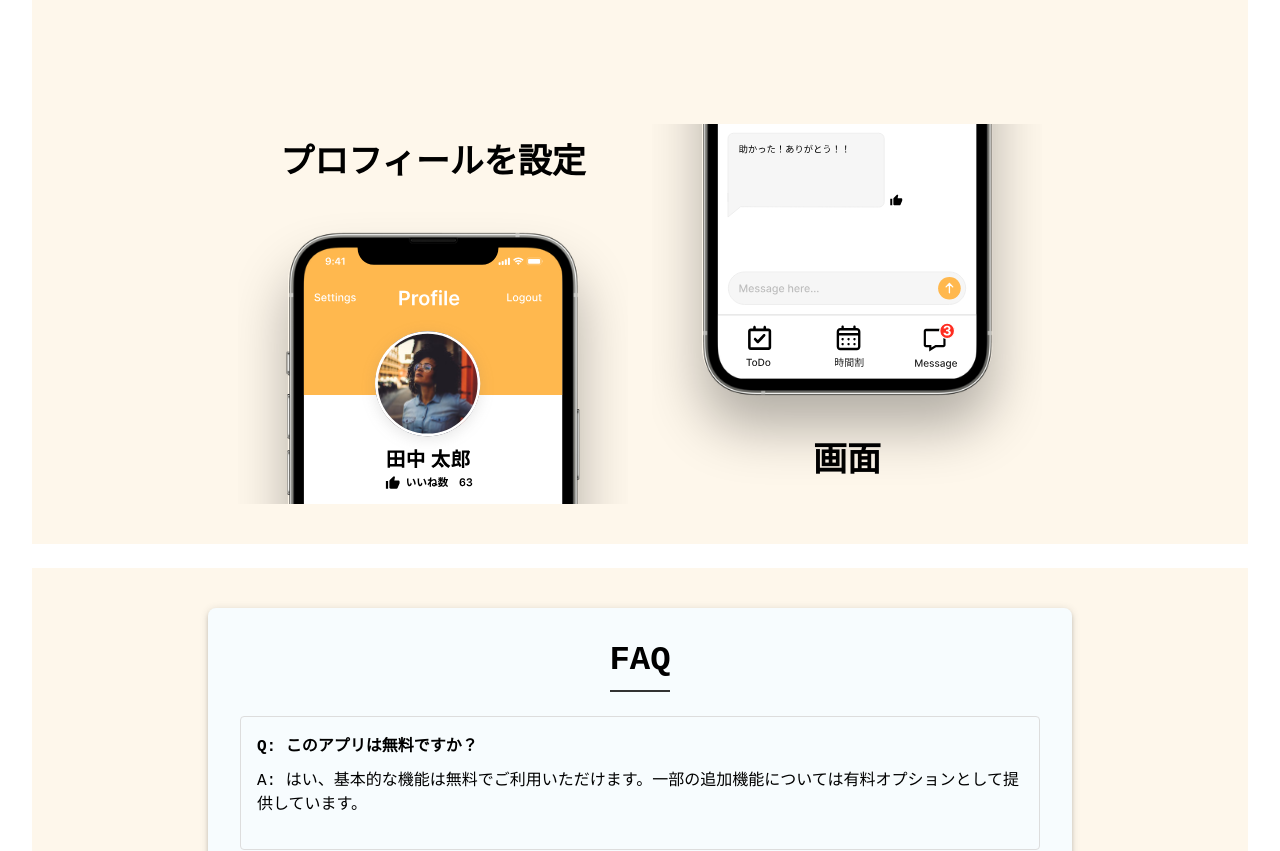
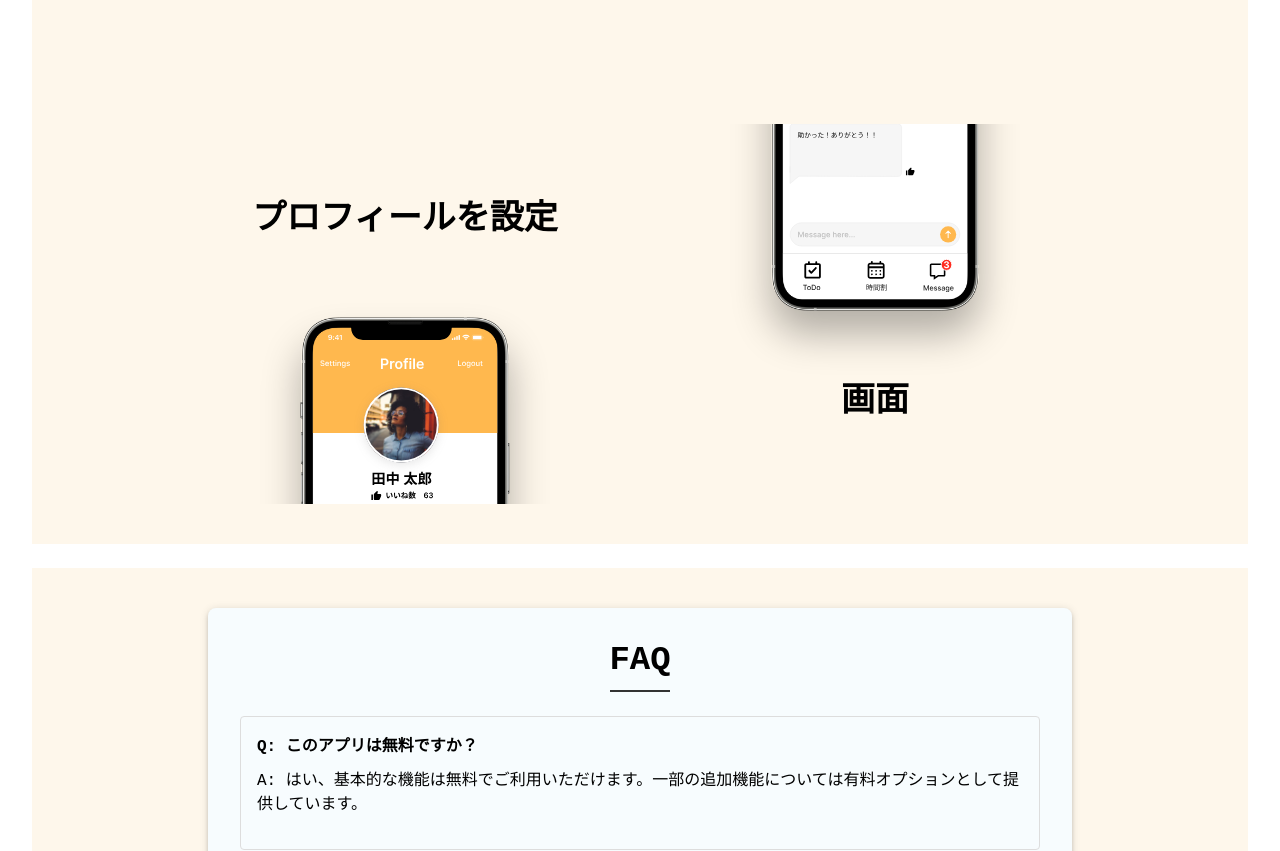
Before and after one commit to kryInit/LinkC-LP, a React (Vite) app: page / in a window 1280 px wide. Shown: the part 3620-4471 px from the top of the page. Built offline with nearby package versions, Linux system fonts and the light colour scheme; a web font is replaced by a local one.

Commit message:
スマホ用調整

```diff
--- a/src/components/AppUIFrame.tsx
+++ b/src/components/AppUIFrame.tsx
@@ -15,8 +15,9 @@ type FrameHelperProps = {
 };
 // todo: scaling
 const FrameHelper = ({ scale, FrameCore }: FrameHelperProps) => {
+    const transformStr = `scale(${scale})`;
     return (
-        <Box position="relative" sx={{ transform: "scale(0.7)" }} display="flex" justifyContent="center" alignItems="center">
+        <Box position="relative" sx={{ transform: transformStr }} display="flex" justifyContent="center" alignItems="center">
             <Box
                 sx={{
                     position: "absolute",
--- a/src/components/FeatureSection.tsx
+++ b/src/components/FeatureSection.tsx
@@ -52,7 +52,7 @@ const features = [
                 ),
             },
         ],
-        image: <MainFrame height={frameSize.height} />,
+        image: <MainFrame scale={0.7} />,
     },
     {
         overview: "情報交換の新しい形",
@@ -78,7 +78,7 @@ const features = [
                 ),
             },
         ],
-        image: <ThreadFrame height={frameSize.height} />,
+        image: <ThreadFrame scale={0.7} />,
     },
     {
         overview: "交友の機会が広がる",
@@ -98,7 +98,7 @@ const features = [
                 ),
             },
         ],
-        image: <ChatFrame height={frameSize.height} />,
+        image: <ChatFrame scale={0.7} />,
     },
 ];
 
--- a/src/components/UIDetailsSection.tsx
+++ b/src/components/UIDetailsSection.tsx
@@ -1,9 +1,13 @@
-import {Grid, Typography} from "@mui/material";
+import {Box, Grid, Typography} from "@mui/material";
 import {ChatFrame, ProfileFrame} from "./AppUIFrame";
 
 export const UIDetailsSection = () => {
     return (
-        <Grid container display="flex" alignItems="center" justifyContent="center" gap={3}>
+        <Box
+            display="flex"
+            justifyContent="center"
+        >
+            <Grid container minWidth="260px" display="flex" alignItems="center" justifyContent="center" gap={10}>
                 <Grid item
                       sx={{
                           overflow: 'hidden',
@@ -14,11 +18,11 @@ export const UIDetailsSection = () => {
                           marginTop: '-20px'
                       }}
                 >
-                <Typography variant="h4" fontWeight="bold" position="absolute" mt={5}>
+                    <Typography variant="h4" fontWeight="bold" position="absolute" mt={12}>
                         プロフィールを設定
                     </Typography>
 
-                <ProfileFrame scale={1.0} />
+                    <ProfileFrame scale={0.5} />
                 </Grid>
                 <Grid item
                       sx={{
@@ -27,16 +31,17 @@ export const UIDetailsSection = () => {
                           display: 'flex',
                           alignItems: 'flex-end',
                           justifyContent: 'center',
-                      marginBottom: '-20px'
+                          marginBottom: '-20px',
                       }}
                 >
-                <ChatFrame scale={1.0} />
+                    <ChatFrame scale={0.5} />
                     <Typography variant="h4" fontWeight="bold" position="absolute"     sx={{
-                    transform: 'translate(0px, -40px)'
+                        transform: 'translate(0px, -100px)'
                     }}>
                         画面
                     </Typography>
                 </Grid>
             </Grid>
+        </Box>
     );
 }
```
Lines whose indentation alone changed are shown as unchanged.
